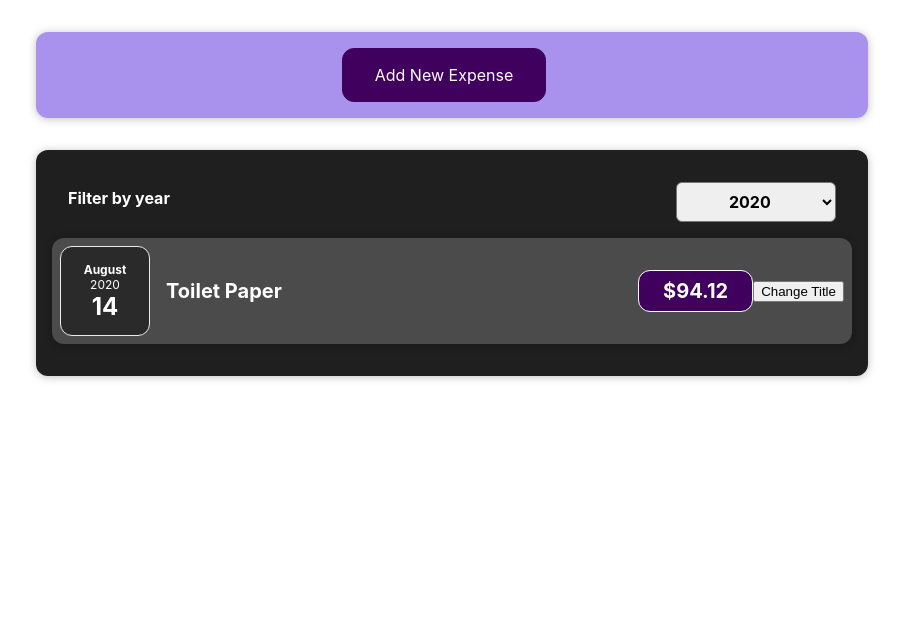
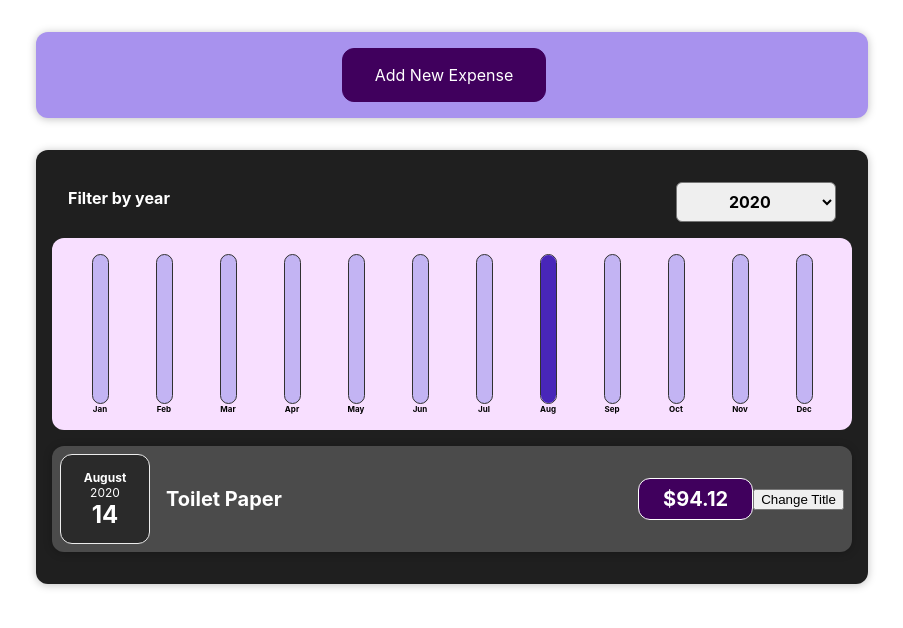
Before and after one commit to eunhasublue/react-complete-guide, a React (Create React App) app: page / in a window 1280 px wide. Shown: the top 628 px of the page, without its empty margins (188-1091 px from the left). Built offline with nearby package versions, Linux system fonts and the light colour scheme.

Commit message:
#5 Chart Feature Implementation

```diff
--- /dev/null
+++ b/src/components/Chart/Chart.css
@@ -0,0 +1,9 @@
+.chart {
+  padding: 1rem;
+  border-radius: 12px;
+  background-color: #f8dfff;
+  text-align: center;
+  display: flex;
+  justify-content: space-around;
+  height: 10rem;
+}
--- /dev/null
+++ b/src/components/Chart/Chart.js
@@ -0,0 +1,23 @@
+import React from "react";
+import ChartBar from "./ChartBar";
+import "./Chart.css";
+
+const Chart = (props) => {
+  // 객체에서 숫자로 변환
+  const dataPointValues = props.dataPoints.map((dataPoint) => dataPoint.value);
+  const totalMaximum = Math.max(...dataPointValues); //가장 큰 숫자로 반환
+  return (
+    <div className="chart">
+      {props.dataPoints.map((dataPoint) => (
+        <ChartBar
+          key={dataPoint.label}
+          value={dataPoint.value}
+          maxValue={totalMaximum}
+          label={dataPoint.label}
+        />
+      ))}
+    </div>
+  );
+};
+
+export default Chart;
--- /dev/null
+++ b/src/components/Chart/ChartBar.css
@@ -0,0 +1,30 @@
+.chart-bar {
+  height: 100%;
+  display: flex;
+  flex-direction: column;
+  align-items: center;
+}
+
+.chart-bar__inner {
+  height: 100%;
+  width: 15px;
+  border: 1px solid #313131;
+  border-radius: 12px;
+  background-color: #c3b4f3;
+  overflow: hidden;
+  display: flex;
+  flex-direction: column;
+  justify-content: flex-end;
+}
+
+.chart-bar__fill {
+  background-color: #4826b9;
+  width: 100%;
+  transition: all 0.3s ease-out;
+}
+
+.chart-bar__label {
+  font-weight: bold;
+  font-size: 0.5rem;
+  text-align: center;
+}
--- /dev/null
+++ b/src/components/Chart/ChartBar.js
@@ -0,0 +1,22 @@
+import React from "react";
+import "./ChartBar.css";
+
+const ChartBar = (props) => {
+  let barFillHeigth = "0%";
+  if (props.maxValue > 0) {
+    barFillHeigth = Math.round((props.value / props.maxValue) * 100) + "%";
+  }
+  return (
+    <div className="chart-bar">
+      <div className="chart-bar__inner">
+        <div
+          className="chart-bar__fill"
+          style={{ height: barFillHeigth }}
+        ></div>
+      </div>
+      <div className="chart-bar__label">{props.label}</div>
+    </div>
+  );
+};
+
+export default ChartBar;
--- a/src/components/Expenses/Expenses.js
+++ b/src/components/Expenses/Expenses.js
@@ -3,6 +3,7 @@
 import "./Expenses.css";
 import ExpensesFilter from "./ExpensesFilter";
 import ExpensesList from "./ExpensesList";
+import ExpensesChart from "./ExpensesChart";
 
 function Expenses(props) {
   // ExpenseFilter.js에서 year value 값 상태 끌어올리기
@@ -23,6 +24,7 @@
           selected={filteredYear}
           onChangeFilter={filterChangeHandler}
         />
+        <ExpensesChart expenses={filteredExpenses} />
         <ExpensesList items={filteredExpenses} />
       </Card>
     </div>
--- /dev/null
+++ b/src/components/Expenses/ExpensesChart.js
@@ -0,0 +1,30 @@
+import React from "react";
+import Chart from "../Chart/Chart";
+
+// chart를 전체적으로 반환
+const ExpensesChart = (props) => {
+  const chartDataPoints = [
+    { label: "Jan", value: 0 },
+    { label: "Feb", value: 0 },
+    { label: "Mar", value: 0 },
+    { label: "Apr", value: 0 },
+    { label: "May", value: 0 },
+    { label: "Jun", value: 0 },
+    { label: "Jul", value: 0 },
+    { label: "Aug", value: 0 },
+    { label: "Sep", value: 0 },
+    { label: "Oct", value: 0 },
+    { label: "Nov", value: 0 },
+    { label: "Dec", value: 0 },
+  ];
+
+  // 그리고 모든 비용을 살펴본 후,
+  // 달마다 해동 비용을 얻어서, 비용 금액에 따라 적절한 데이터 포인트의 값을 업데이트합니다.
+  for (const expense of props.expenses) {
+    const expenseMonth = expense.date.getMonth(); // starting at 0 => Jan => 0
+    chartDataPoints[expenseMonth].value += expense.amount;
+  }
+  return <Chart dataPoints={chartDataPoints} />;
+};
+
+export default ExpensesChart;
--- a/src/components/NewExpense/ExpenseForm.js
+++ b/src/components/NewExpense/ExpenseForm.js
@@ -20,7 +20,7 @@
     event.preventDefault();
     const expenseData = {
       title: enteredTitle,
-      amount: enteredAmount,
+      amount: +enteredAmount,
       date: new Date(enteredDate),
     };
 
```
